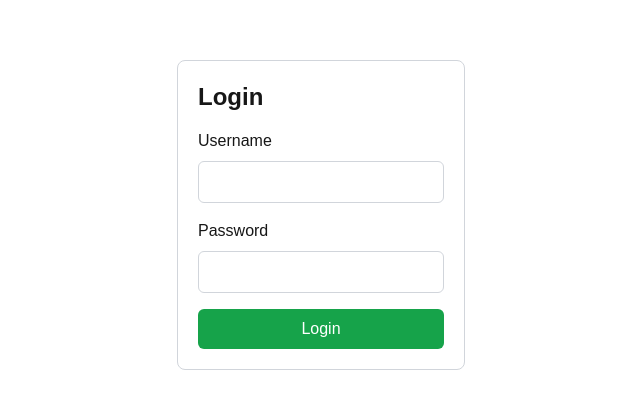
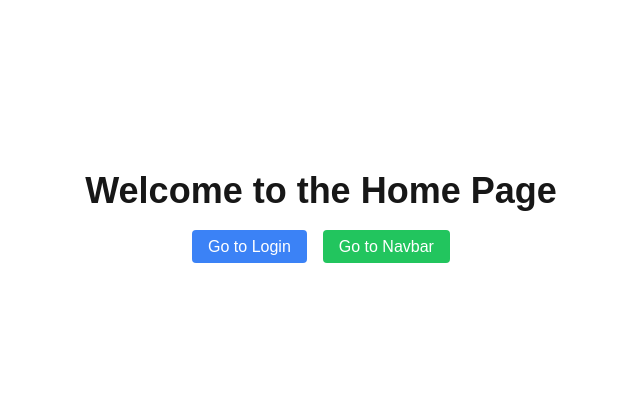
Before and after one commit to CAHCAI/Geo, a Next.js app in the folder front-end/: page / in a window 1280 px wide. Shown: the part 185-594 px from the top of the page, without its empty margins (319-959 px from the left). Built offline with nearby package versions, Linux system fonts and the light colour scheme.

Commit message:
Added navbar page and fixed routing.

```diff
--- /dev/null
+++ b/front-end/src/app/login/page.tsx
@@ -0,0 +1,56 @@
+"use client"
+import { FormEvent, useState } from "react";
+
+export default function Login() {
+  const [username, setUsername] = useState<string>('');
+  const [password, setPassword] = useState<string>('');
+  const [error, setError] = useState<string>(''); //Error shown to user
+
+  const handleSubmit = (e: FormEvent) => {
+    e.preventDefault();
+    // Username and Passwords need to be checked with backend
+    if (username === 'user' && password === 'password') {
+      alert('Login successful!');
+    } else {
+      setError('Invalid username or password');
+    }
+  };
+
+  return (
+    <div className="flex justify-center items-center h-screen">
+      <div className="w-72 p-5 border border-gray-300 rounded-lg">
+        <h2 className="text-2xl font-semibold mb-4">Login</h2>
+        <form onSubmit={handleSubmit}>
+          <div className="mb-4">
+            <label htmlFor="username" className="block mb-1">Username</label>
+            <input
+              type="text"
+              id="username"
+              value={username}
+              onChange={(e) => setUsername(e.target.value)}
+              className="w-full p-2 mt-1 border border-gray-300 rounded-md"
+            />
+          </div>
+          <div className="mb-4">
+            <label htmlFor="password" className="block mb-1">Password</label>
+            <input
+              type="password"
+              id="password"
+              value={password}
+              onChange={(e) => setPassword(e.target.value)}
+              className="w-full p-2 mt-1 border border-gray-300 rounded-md"
+            />
+          </div>
+          {error && <div className="text-red-500 mb-4">{error}</div>}
+          <button
+            type="submit"
+            className="w-full p-2 bg-green-600 text-white rounded-md hover:bg-green-700"
+          >
+            Login
+          </button>
+        </form>
+      </div>
+    </div>
+
+  );
+};
--- /dev/null
+++ b/front-end/src/app/navbar/page.tsx
@@ -0,0 +1,17 @@
+import React from 'react';
+
+export default function Navbar () {
+  return (
+    <nav className="bg-gray-800 p-4">
+      <div className="container mx-auto flex justify-between items-center">
+        <div className="text-white text-2xl font-bold">Geo</div>
+        <div className="space-x-6">
+          <a href="/" className="text-gray-300 hover:text-white transition">Home</a>
+          <a href="/hpsa-search" className="text-gray-300 hover:text-white transition">HPSA Search</a>
+          <a href="/licensed-healthcare" className="text-gray-300 hover:text-white transition">Licensed Healthcare Facilities</a>
+          <a href="/api-reference" className="text-gray-300 hover:text-white transition">API Reference</a>
+        </div>
+      </div>
+    </nav>
+  );
+};
--- a/front-end/src/app/page.tsx
+++ b/front-end/src/app/page.tsx
@@ -1,56 +1,23 @@
-"use client"
-import { FormEvent, useState } from "react";
+// Use Next.js built-in client-side routing
+'use client';
 
-export default function Home() {
-  const [username, setUsername] = useState<string>('');
-  const [password, setPassword] = useState<string>('');
-  const [error, setError] = useState<string>(''); //Error shown to user
+import Link from 'next/link';
+import React from 'react';
 
-  const handleSubmit = (e: FormEvent) => {
-    e.preventDefault();
-    // Username and Passwords need to be checked with backend
-    if (username === 'user' && password === 'password') {
-      alert('Login successful!');
-    } else {
-      setError('Invalid username or password');
-    }
-  };
-
+const Page: React.FC = () => {
   return (
-    <div className="flex justify-center items-center h-screen">
-      <div className="w-72 p-5 border border-gray-300 rounded-lg">
-        <h2 className="text-2xl font-semibold mb-4">Login</h2>
-        <form onSubmit={handleSubmit}>
-          <div className="mb-4">
-            <label htmlFor="username" className="block mb-1">Username</label>
-            <input
-              type="text"
-              id="username"
-              value={username}
-              onChange={(e) => setUsername(e.target.value)}
-              className="w-full p-2 mt-1 border border-gray-300 rounded-md"
-            />
-          </div>
-          <div className="mb-4">
-            <label htmlFor="password" className="block mb-1">Password</label>
-            <input
-              type="password"
-              id="password"
-              value={password}
-              onChange={(e) => setPassword(e.target.value)}
-              className="w-full p-2 mt-1 border border-gray-300 rounded-md"
-            />
-          </div>
-          {error && <div className="text-red-500 mb-4">{error}</div>}
-          <button
-            type="submit"
-            className="w-full p-2 bg-green-600 text-white rounded-md hover:bg-green-700"
-          >
-            Login
-          </button>
-        </form>
+    <div className="flex flex-col items-center justify-center h-screen space-y-6">
+      <h1 className="text-4xl font-bold">Welcome to the Home Page</h1>
+      <div className="space-x-4">
+      <Link href="/login" className="bg-blue-500 text-white px-4 py-2 rounded hover:bg-blue-700 transition">
+          Go to Login
+        </Link>
+        <Link href="/navbar" className="bg-green-500 text-white px-4 py-2 rounded hover:bg-green-700 transition">
+          Go to Navbar
+        </Link>
       </div>
     </div>
-
   );
 };
+
+export default Page;
```
Also changed, not shown: front-end/package.json (+5 -4 lines), 1 other file (tests, documents, lock files or other folders).
